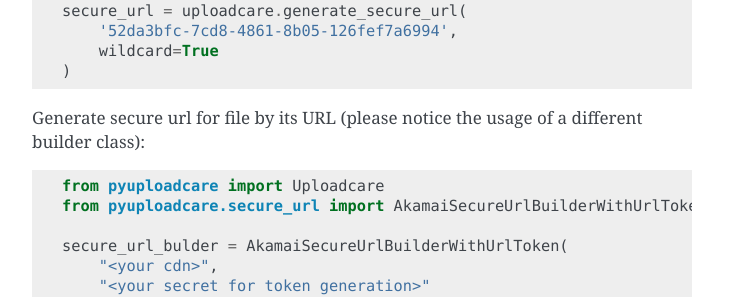
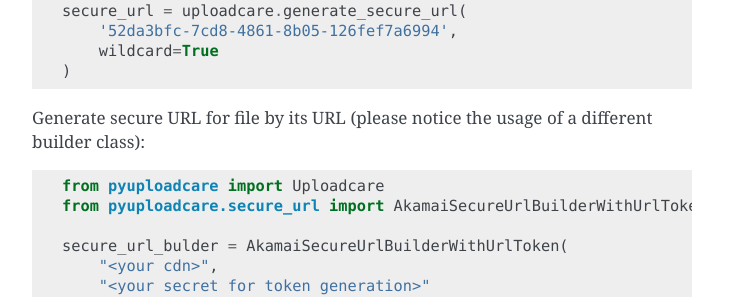
Before and after one commit to uploadcare/pyuploadcare, a Sphinx documentation site: the page built from docs/core_api.rst, in a window 1280 px wide and 900 px high, scrolled down 9212 px. Shown: the part 154-451 px from the top of the window, without its empty margins (388-1141 px from the left). Built offline with Sphinx 7.4.7, drawn with Linux system fonts in a browser that asks for light colours.

```diff
--- a/docs/core_api.rst
+++ b/docs/core_api.rst
@@ -422,7 +422,7 @@ Generate secure URL for file, with the same signature valid for its transformati
         wildcard=True
     )
 
-Generate secure url for file by its URL (please notice the usage of a different builder class)::
+Generate secure URL for file by its URL (please notice the usage of a different builder class)::
 
     from pyuploadcare import Uploadcare
     from pyuploadcare.secure_url import AkamaiSecureUrlBuilderWithUrlToken
```
